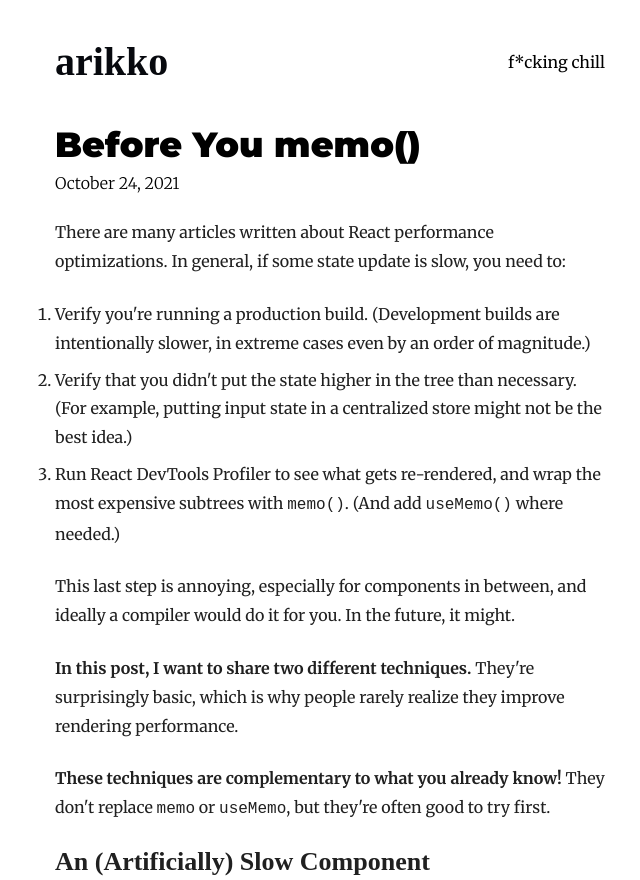
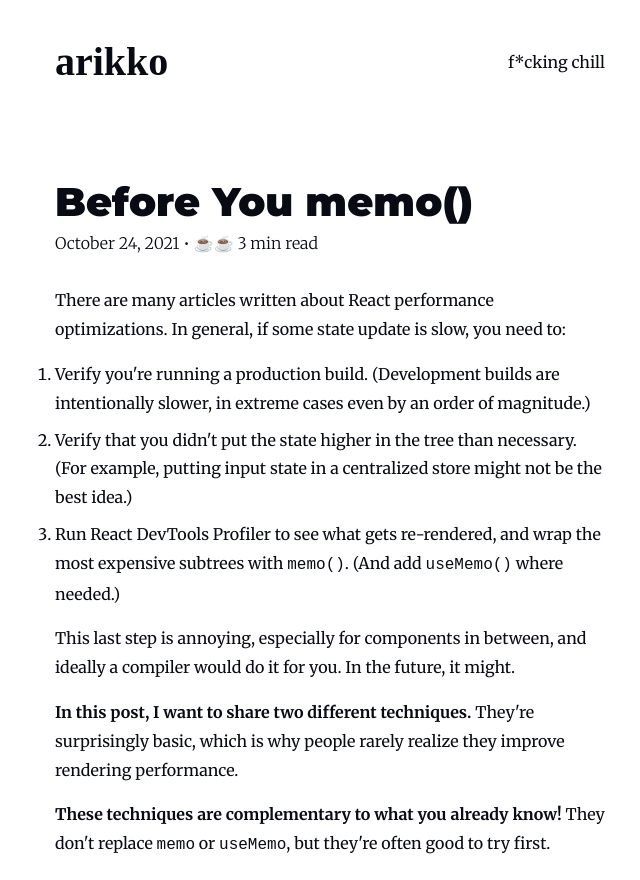
Before and after one commit to arikchakma/arikko.dev, a Gatsby site: page /before-you-memo in a window 1280 px wide. Shown: the top 880 px of the page, without its empty margins (310-950 px from the left). Built offline with nearby package versions, Linux system fonts and the light colour scheme; Gatsby itself is replaced by a stand-in of ours; some packages are replaced by stand-ins of ours; a web font is replaced by a local one.

Commit message:
Added Dark Mode

```diff
--- a/src/components/layout/Footer.js
+++ b/src/components/layout/Footer.js
@@ -26,8 +26,8 @@ export default function Footer() {
 }
 
 const Wrapper = styled.div`
-  margin-top: 50px;
-  margin-bottom: 20px;
+  margin-top: ${p => p.theme.margin.big};
+  margin-bottom: ${p => p.theme.margin.tiny};
 `;
 
 const ContentWrapper = styled.div`
@@ -46,6 +46,7 @@ const LinkWrapper = styled.div`
 
 const TextWrapper = styled.div`
   p {
+    color: ${prop => prop.theme.color};
     font-family: 'Recoleta';
   }
 `;
--- a/src/components/layout/Header.js
+++ b/src/components/layout/Header.js
@@ -1,22 +1,27 @@
 import { Link } from 'gatsby';
-import React from 'react';
+import React, { useContext } from 'react';
 import styled from 'styled-components';
+import ThemeContext from '../lib/ThemeContext';
 
 export default function Header() {
+  const context = useContext(ThemeContext);
+  const { theme, changeTheme } = context;
+  console.log(theme);
   return (
     <Wrapper>
       <ContentWrapper>
         <Link to="/">arikko</Link>
-        <Chill>f*cking chill</Chill>
+        <Chill onClick={changeTheme}>f*cking chill</Chill>
       </ContentWrapper>
     </Wrapper>
   );
 }
 
-const Wrapper = styled.header``;
+const Wrapper = styled.header`
+  padding-bottom: 20px;
+`;
 
 const ContentWrapper = styled.main`
-  margin-bottom: 45px;
   display: flex;
   align-items: center;
   justify-content: space-between;
@@ -25,7 +30,10 @@ const ContentWrapper = styled.main`
     font-weight: 700;
     font-size: 40px;
     text-decoration: none;
+    color: ${prop => prop.theme.color};
   }
 `;
 
-const Chill = styled.p``;
+const Chill = styled.p`
+  color: ${prop => prop.theme.color};
+`;
--- a/src/components/layout/layout.js
+++ b/src/components/layout/layout.js
@@ -1,17 +1,34 @@
-import React from 'react';
-import styled from 'styled-components';
+import React, { useState } from 'react';
+import styled, { ThemeProvider } from 'styled-components';
+import ThemeData from '../../data/Theme';
+import ThemeContext from '../lib/ThemeContext';
 import GlobalStyle from '../styles/GlobalStyle';
 import Footer from './Footer';
 import Header from './Header';
 
 function Layout({ children }) {
+  const [theme, setTheme] = useState(
+    localStorage.getItem('theme') ? JSON.parse(localStorage.getItem('theme')) : true
+  );
+
+  function changeTheme() {
+    setTheme(t => !t);
+    localStorage.setItem('theme', !theme);
+  }
+
+  const Theme = theme ? ThemeData.light : ThemeData.dark;
+
   return (
+    <ThemeContext.Provider value={{ theme, changeTheme }}>
+      <ThemeProvider theme={Theme}>
         <Wrapper>
           <GlobalStyle />
           <Header />
           <main>{children}</main>
           <Footer />
         </Wrapper>
+      </ThemeProvider>
+    </ThemeContext.Provider>
   );
 }
 
@@ -19,6 +36,10 @@ const Wrapper = styled.div`
   max-width: 650px;
   margin: 0 auto;
   padding: 42px 50px;
+
+  @media screen and (max-width: 650px) {
+    padding: 50px 20px;
+  }
 `;
 
 export default Layout;
--- /dev/null
+++ b/src/components/lib/ThemeContext.js
@@ -0,0 +1,4 @@
+import { createContext } from 'react';
+
+const ThemeContext = createContext();
+export default ThemeContext;
--- /dev/null
+++ b/src/components/lib/getCoffee.js
@@ -0,0 +1,10 @@
+/* eslint-disable no-plusplus */
+export default function getCoffee(time) {
+  const readingTime = time * 2;
+  const numberOfCoffee = Math.round(readingTime / 3);
+  const coffee = [];
+  const emoji = numberOfCoffee <= 3 ? '☕' : '🍵';
+  for (let i = 0; i < numberOfCoffee; i++) coffee.push(emoji);
+
+  return coffee.join('');
+}
--- a/src/components/styles/CodeBlock.css
+++ b/src/components/styles/CodeBlock.css
@@ -55,14 +55,6 @@ pre[class*="language-"] ::selection {
   background: hsla(0, 0%, 100%, 0.15);
 }
 
-/* Inline code */
-:not(pre) > code[class*="language-"] {
-  border-radius: 0.3em;
-  background: rgba(255, 229, 100, 0.2);
-  color: rgb(32, 32, 32);
-  padding: 0.15em 0.2em 0.05em;
-  white-space: normal;
-}
 
 .token.attr-name {
   color: rgb(173, 219, 103);
@@ -131,7 +123,8 @@ pre[data-line] {
 }
 
 .gatsby-highlight-code-line {
-  background-color: hsla(207, 95%, 15%, 1);
+  background-color: rgba(31, 46, 90, 0.15);
+  /* background-color: hsla(207, 95%, 15%, 1); */
   display: block;
   margin-right: -1.3125rem;
   margin-left: -1.3125rem;
@@ -141,11 +134,12 @@ pre[data-line] {
 }
 
 .gatsby-highlight {
+  margin-top: 1.75rem;
   margin-bottom: 1.75rem;
   margin-left: -1.3125rem;
   margin-right: -1.3125rem;
   border-radius: 10px;
-  background: #011627;
+  background: #080B14;
   -webkit-overflow-scrolling: touch;
   overflow: auto;
 }
--- a/src/components/styles/GlobalStyle.js
+++ b/src/components/styles/GlobalStyle.js
@@ -112,6 +112,8 @@ body {
   font-family: 'Merriweather', serif;
   line-height: 1;
   font-size: 16px;
+  background-color: ${p => p.theme.backgroundColor};
+  color: ${p => p.theme.color}
 
   /* Optional but important */
   -webkit-font-smoothing: antialiased;
@@ -120,13 +122,26 @@ body {
 a {
   font-family: "Recoleta";
   font-weight: 500;
-  color: #07090e;
+  color: ${prop => prop.theme.secondary};
 }
 
-a:hover, a:active {
+a:hover, a:active, a:focus {
   text-decoration: none;
 }
 
+::selection {
+  background-color: ${prop => prop.theme.secondary};
+  color: white;
+}
+
+/* Inline code */
+:not(pre) > code[class*="language-"] {
+  border-radius: 0.3em;
+  background: ${prop => prop.theme.codeSelect};
+  color: ${prop => prop.theme.color};
+  padding: 0.15em 0.2em 0.05em;
+  white-space: normal;
+}
 `;
 
 export default GlobalStyle;
--- a/src/components/vegetables/Bio.js
+++ b/src/components/vegetables/Bio.js
@@ -19,18 +19,18 @@ export default function Bio() {
 }
 
 const Wrapper = styled.main`
-  margin-top: 10px;
-  margin-bottom: 80px;
+  margin-top: ${props => props.theme.margin.medium};
+  color: ${prop => prop.theme.color};
 `;
 
 const ContentWrapper = styled.div`
   display: flex;
-  align-items: center;
 `;
 
 const TextWrapper = styled.div`
-  max-width: 350px;
+  max-width: 310px;
   line-height: 160%;
+  color: ${prop => prop.theme.color};
 `;
 
 const Heading = styled.h1`
@@ -42,8 +42,8 @@ const Heading = styled.h1`
 const Spoiler = styled.p``;
 
 const Image = styled.img`
-  width: 45px;
-  height: 45px;
+  width: 50px;
+  height: 50px;
   border-radius: 50%;
-  margin-right: 20px;
+  margin-right: 15px;
 `;
--- /dev/null
+++ b/src/config/config.js
@@ -0,0 +1,3 @@
+const DIVIDE_COFFE = 3;
+
+export default DIVIDE_COFFE;
--- /dev/null
+++ b/src/data/Theme.js
@@ -0,0 +1,39 @@
+const ThemeData = {
+  light: {
+    main: '#080B14',
+    secondary: '#BD1616',
+    backgroundColor: '#fff',
+    color: '#080B14',
+    heading: {
+      h1: '#BD1616',
+    },
+    margin: {
+      big: '5rem',
+      large: '3rem',
+      medium: '2rem',
+      small: '1rem',
+      tiny: '0.5rem',
+    },
+    codeSelect: 'rgba(255, 229, 100, 0.2)',
+  },
+
+  dark: {
+    main: '#080B14',
+    secondary: '#DB5757',
+    backgroundColor: '#20242d',
+    color: '#EDF0F8',
+    heading: {
+      h1: '#DB5757',
+    },
+    margin: {
+      big: '5rem',
+      large: '3rem',
+      medium: '2rem',
+      small: '1rem',
+      tiny: '0.5rem',
+    },
+    codeSelect: 'rgba(230, 230, 230, 0.2)',
+  },
+};
+
+export default ThemeData;
--- a/src/templates/DishDetails.js
+++ b/src/templates/DishDetails.js
@@ -4,10 +4,11 @@ import React from 'react';
 import styled from 'styled-components';
 import Layout from '../components/layout/layout';
 import SEO from '../components/layout/seo';
+import getCoffee from '../components/lib/getCoffee';
 import Bio from '../components/vegetables/Bio';
 
 export default function DishDetails({ data }) {
-  const { body } = data.DishDataDetails;
+  const { body, timeToRead } = data.DishDataDetails;
   const { title, date, spoiler } = data.DishDataDetails.frontmatter;
   const { previous, next } = data;
 
@@ -19,7 +20,9 @@ export default function DishDetails({ data }) {
           {/* Header */}
           <Header>
             <Heading>{title}</Heading>
-            <Date>{date}</Date>
+            <Date>
+              {date} • {getCoffee(timeToRead)} {timeToRead} min read
+            </Date>
           </Header>
           {/*
            * This one is for MD
@@ -31,32 +34,22 @@ export default function DishDetails({ data }) {
           </HTML>
         </ContentWrapper>
       </Wrapper>
-      <nav className="blog-post-nav">
-        <ul
-          style={{
-            display: `flex`,
-            flexWrap: `wrap`,
-            justifyContent: `space-between`,
-            listStyle: `none`,
-            padding: 0,
-          }}
-        >
-          <li>
+      <Nav className="blog-post-nav">
+        <Previous>
           {previous && (
             <Link to={`/${previous.slug}`} rel="prev">
               ← {previous.frontmatter.title}
             </Link>
           )}
-          </li>
-          <li>
+        </Previous>
+        <Next>
           {next && (
             <Link to={`/${next.slug}`} rel="next">
               {next.frontmatter.title} →
             </Link>
           )}
-          </li>
-        </ul>
-      </nav>
+        </Next>
+      </Nav>
       {/* Footer */}
       <Author>Who the hell wrote this?</Author>
       <Bio />
@@ -69,6 +62,7 @@ export const query = graphql`
   query ($id: String, $prevDishId: String, $nextDishId: String) {
     DishDataDetails: mdx(id: { eq: $id }) {
       body
+      timeToRead
       frontmatter {
         date(formatString: "MMMM DD, YYYY")
         title
@@ -92,21 +86,22 @@ export const query = graphql`
 
 // Styling
 
-const Wrapper = styled.section``;
+const Wrapper = styled.section`
+  margin-top: ${p => p.theme.margin.big};
+`;
 
 const ContentWrapper = styled.main``;
 
 const Header = styled.header`
   max-width: 630px;
-  margin-bottom: 20px;
 `;
 
 const Heading = styled.h1`
   font-family: 'Montserrat', sans-serif;
-
+  color: ${prop => prop.theme.color};
   /* font-family: 'Recoleta'; */
   font-weight: 900;
-  font-size: 35px;
+  font-size: 40px;
   margin-bottom: 10px;
 `;
 
@@ -116,22 +111,39 @@ const Date = styled.p`
   font-size: 16px;
   line-height: 140%;
   letter-spacing: -2%;
+  color: ${prop => prop.theme.color};
 `;
 
 const Author = styled.p`
+  margin-top: ${p => p.theme.margin.big};
   font-size: 25px;
   font-family: 'Recoleta';
   font-weight: 600;
-  padding-top: 10px;
-  padding-bottom: 10px;
+  color: ${prop => prop.theme.color};
 `;
 
+const Nav = styled.div`
+  margin-top: ${p => p.theme.margin.large};
+  display: flex;
+  justify-content: space-between;
+
+  a {
+    font-size: 20px;
+    color: ${prop => prop.theme.color};
+  }
+`;
+
+const Previous = styled.div``;
+
+const Next = styled.div``;
+
 const HTML = styled.div`
+  margin-top: ${p => p.theme.margin.medium};
   font-family: 'Merriweather', serif;
   font-size: 16px;
   font-weight: 400;
   line-height: 180%;
-  color: rgb(32, 32, 32);
+  color: ${prop => prop.theme.color};
 
   h1,
   h2,
@@ -139,13 +151,7 @@ const HTML = styled.div`
   h4,
   h5 {
     font-family: 'Recoleta';
-    margin-bottom: 2rem;
-  }
-
-  h2 {
-    font-size: 26px;
-    font-weight: 600;
-
+    margin-top: ${p => p.theme.margin.large};
     a {
       display: none;
       margin-right: 5px;
@@ -156,12 +162,29 @@ const HTML = styled.div`
     }
   }
 
+  h2 {
+    font-size: 28px;
+    font-weight: 600;
+  }
+
+  h3 {
+    font-size: 22px;
+    font-weight: 500;
+  }
+
   p {
-    margin-top: 1.5rem;
-    margin-bottom: 1.5rem;
+    margin: ${p => p.theme.margin.small} 0;
   }
 
   li {
     margin-bottom: 0.5rem;
   }
+
+  hr {
+    margin: ${p => p.theme.margin.large} 0;
+  }
+
+  a {
+    font-family: 'Merriweather', serif;
+  }
 `;
```
Also changed, not shown: src/components/sections/BlogSection.js (+12 -5 lines). Lines whose indentation alone changed are shown as unchanged.
